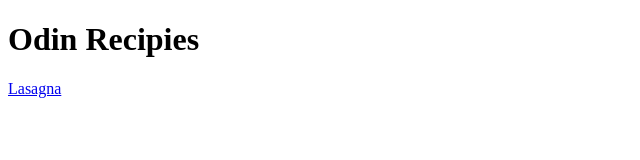
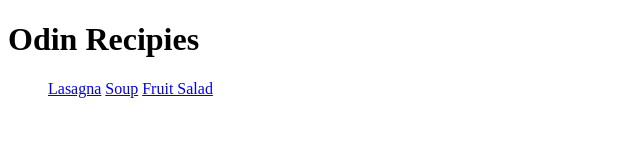
Before and after one commit to phnx-create/odin-recipes, a plain HTML site: page index.html in a window 1280 px wide. Shown: the whole page, without its empty margins (0-640 px from the left). Drawn offline with Linux system fonts and the light colour scheme.

Commit message:
Add links to soup.html and fruit-salad.html

```diff
--- a/index.html
+++ b/index.html
@@ -7,7 +7,11 @@
 </head>
 <body>
     <h1>Odin Recipies</h1>
+    <ul>
     <a href="recipes/lasagna.html">Lasagna</a>
+    <a href="recipes/soup.html">Soup</a>
+    <a href="recipes/fruit-salad.html">Fruit Salad</a>
+    </ul>
     </nav>
 </body>
 </html>
```
